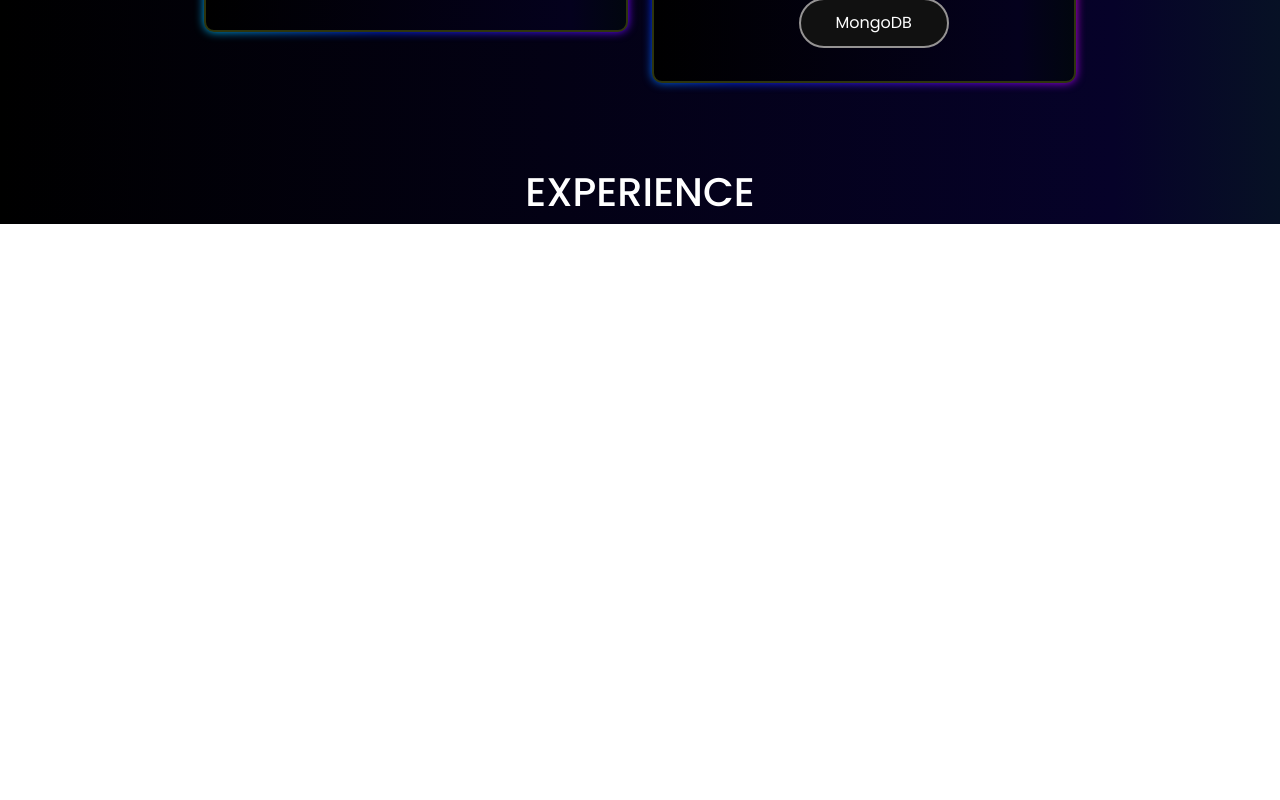
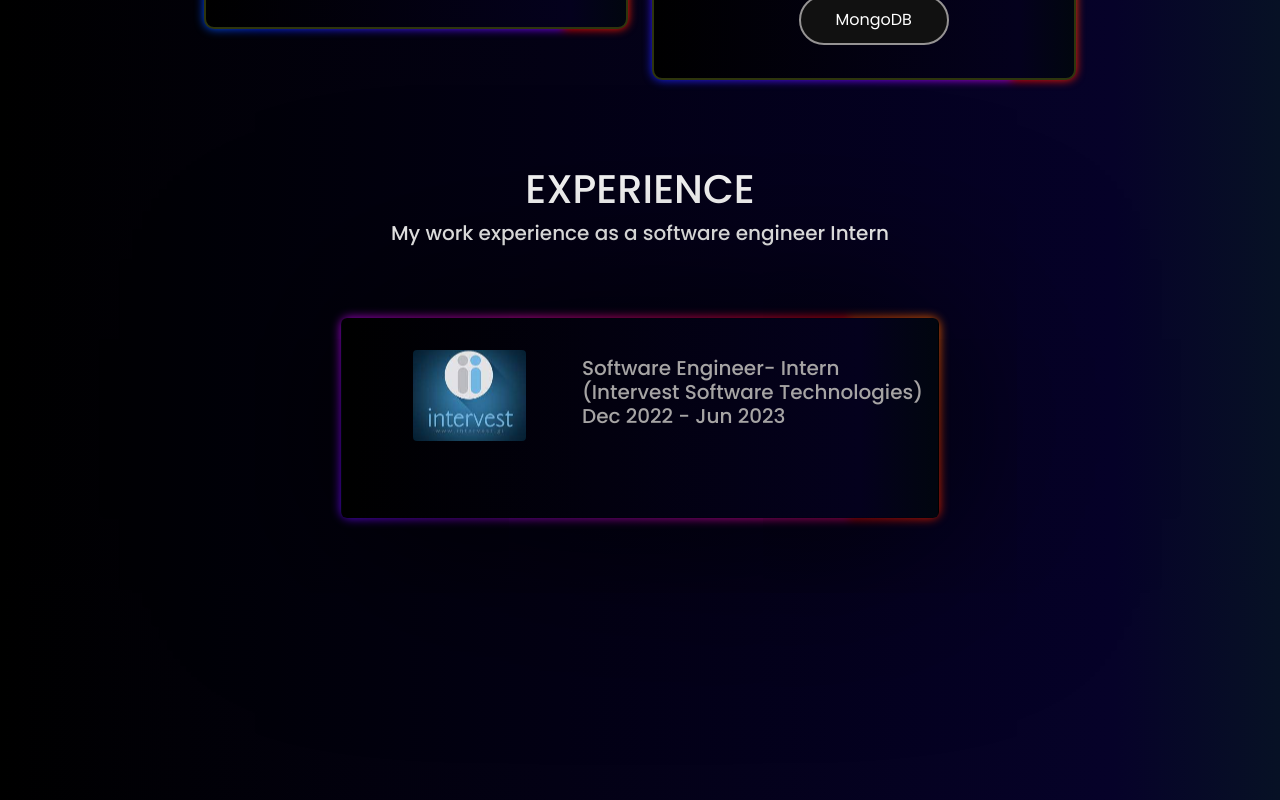
Before and after one commit to ChamikaRathnayaka/Portfolio, a React (Create React App) app: page / in a window 1280 px wide. Shown: the part 1694-2494 px from the top of the page. Before the commit the page ends 1918 px from the top, so only its background shows below. Built offline with nearby package versions, Linux system fonts and the light colour scheme; the HTML template or start-up script is replaced by a standard one.

Commit message:
Experience section done

```diff
--- a/src/Components/About/About.css
+++ b/src/Components/About/About.css
@@ -1,22 +1,21 @@
 .row {
   margin-left: auto;
   margin-right: auto;
-  width: 70%;
 }
 
-.container{
+.about-container{
 margin-top: 5vh;
+width: 70%;
 }
 
 .card-image {
   margin-top: 10%;
   margin-left: 15%;
   border-radius: 50%;
-  width: 50vh;
-  height: 50vh;
+  width: 60vh;
+  height: 60vh;
   object-fit: cover;
   border: #ffffff;
-  border: 3px solid rgb(147, 179, 4);
 }
 
 .card-text {
--- a/src/Components/About/About.jsx
+++ b/src/Components/About/About.jsx
@@ -4,7 +4,7 @@ import "./About.css";
 export default function Home() {
   return (
     <div>
-      <div className="row container">
+      <div className="row about-container">
         <div className="col-sm-6">
           <div className="">
             <h1 className="card-text">
--- a/src/Components/Experience/Experience.css
+++ b/src/Components/Experience/Experience.css
@@ -1,10 +1,143 @@
-.Experience_container{
-    color: #ffffff;
-    margin-top: 5%;
-    margin-left: auto;
-    margin-right: auto;
-    width: 70%;
-    display: flex;
-    align-items: center;
-    justify-content: center;
+.Experience_container {
+  margin-top: 5%;
 }
+
+.Experience-title {
+  display: flex;
+  align-items: center;
+  justify-content: center;
+  color: #ffffff;
+}
+
+/*apply css properties to container class*/
+
+.container {
+  position: relative;
+  width: 1000px;
+  display: flex;
+  justify-content: center;
+  align-items: center;
+  flex-wrap: wrap;
+  padding: 35px;
+}
+
+/*apply css properties to card class*/
+
+.container .card {
+  height: 25vh;
+  max-width: 70%;
+  position: relative;
+  margin: 30px 10px;
+  padding: 20px 15px;
+  background: linear-gradient(
+    90deg,
+    rgba(0, 0, 0, 1) 0%,
+    rgb(4, 1, 29) 87%,
+    rgb(1, 6, 15) 100%
+  );
+  display: flex;
+  flex-direction: column;
+  box-shadow: 0 5px 202px black;
+  transition: 0.3s ease-in-out;
+}
+
+/*apply css properties to card class when it get pointed by cursor*/
+
+.container .card:hover {
+  height: 480px;
+}
+
+/*apply css properties to imgbox class*/
+
+.container .card .imgbox {
+  display: flex;
+  align-items: center;
+  justify-content: center;
+  color: #a6a4a4;
+}
+
+/*apply css properties to img tag*/
+
+.container .card .imgbox img {
+  width: 20%;
+  height: 80%;
+  border-radius: 4px;
+  margin: auto;
+}
+
+/*apply css properties to content class*/
+
+.container .card .content {
+  position: relative;
+  margin-top: -100px;
+  padding: 10px 15px;
+  color: #111;
+  visibility: hidden;
+  opacity: 0;
+  transition: 0.1s ease-in-out;
+  color: #a6a4a4;
+  margin: auto;
+}
+
+.container .card:hover .content {
+  visibility: visible;
+  opacity: 1;
+  transition-delay: 0.3s;
+}
+
+/* card-hover */
+.card:before {
+  content: "";
+  background: linear-gradient(
+    45deg,
+    #ff0000,
+    #ff7300,
+    #fffb00,
+    #48ff00,
+    #00ffd5,
+    #002bff,
+    #7a00ff,
+    #ff00c8,
+    #ff0000
+  );
+  position: absolute;
+  top: -2px;
+  left: -2px;
+  background-size: 400%;
+  z-index: -1;
+  filter: blur(5px);
+  width: calc(100% + 4px);
+  height: calc(100% + 4px);
+  animation: glowing 20s linear infinite;
+  opacity: 1; /* Always visible */
+  transition: opacity 0.3s ease-in-out;
+  border-radius: 10px;
+}
+
+.card:active {
+  color: #000;
+}
+
+.card:after {
+  z-index: -1;
+  content: "";
+  position: absolute;
+  width: 100%;
+  height: 100%;
+  background: #020202;
+  left: 0;
+  top: 0;
+  border-radius: 30px;
+}
+
+@keyframes glowing {
+  0% {
+    background-position: 0 0;
+  }
+  50% {
+    background-position: 400% 0;
+  }
+  100% {
+    background-position: 0 0;
+  }
+}
--- a/src/Components/Experience/Experience.jsx
+++ b/src/Components/Experience/Experience.jsx
@@ -1,10 +1,54 @@
-import React from 'react'
-import "./Experience.css"
+import React from "react";
+import "./Experience.css";
+import IntervestImage from "../../Asserts/intervest.jpg";
 
 export default function Experience() {
   return (
     <div className="Experience_container">
+      <div className="Experience-title">
         <h1>EXPERIENCE</h1>
       </div>
-  )
+      <div className="Experience-title">
+        <h5> My work experience as a software engineer Intern</h5>
+      </div>
+
+      <div className="container">
+        <div class="card">
+          <div class="imgbox">
+            <img
+              src={IntervestImage}
+              alt="Description"
+              className="card-image"
+            />
+            <h5>
+              Software Engineer- Intern
+              <br />
+              (Intervest Software Technologies)
+              <br />
+              Dec 2022 - Jun 2023
+            </h5>
+          </div>
+          <div class="content">
+            <ul>
+              <li>Working on a variety of tasks and projects</li>
+              <li>Working on Company real-world projects</li>
+              <li>Working on Automation process - Selenium</li>
+              <li>Bug fixing and testing</li>
+              <li>Research and development</li>
+              <li>Skills and Technologies:</li>
+              <ul>
+                <li>Enonic XP</li>
+                <li>Agile</li>
+                <li>Liquibase</li>
+                <li>Spring Boot</li>
+                <li>Oracle DB</li>
+                <li>ReactJS</li>
+                <li>Selenium</li>
+              </ul>
+            </ul>
+          </div>
+        </div>
+      </div>
+    </div>
+  );
 }
--- a/src/Components/Skills/Skills.css
+++ b/src/Components/Skills/Skills.css
@@ -59,6 +59,7 @@
     align-items: center;
     justify-content: center;
     margin-bottom: 2%;
+    width: 70%;
 }
 
 .individual-skill{
```
Also changed, not shown: src/Asserts/intervest.jpg (added).
